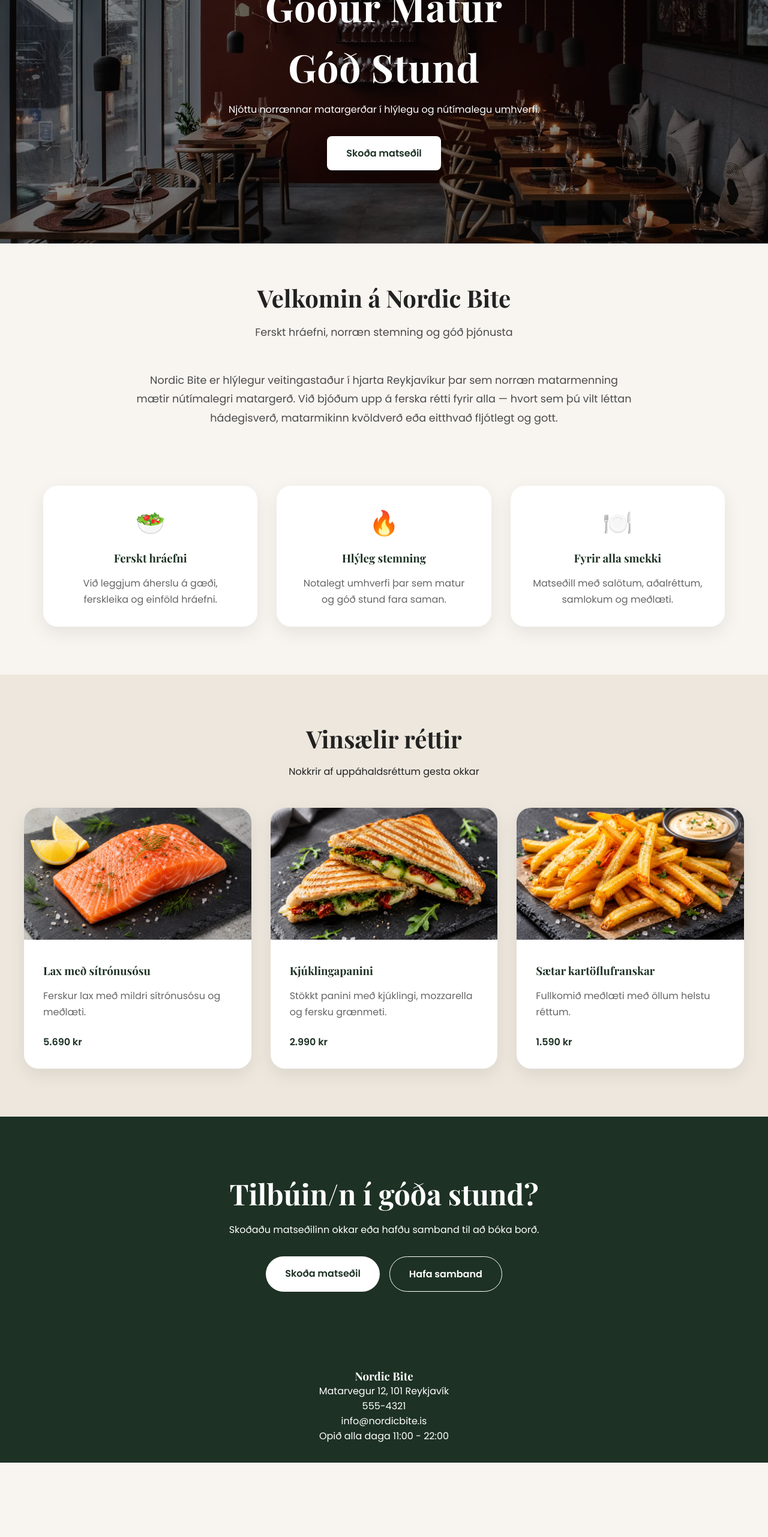
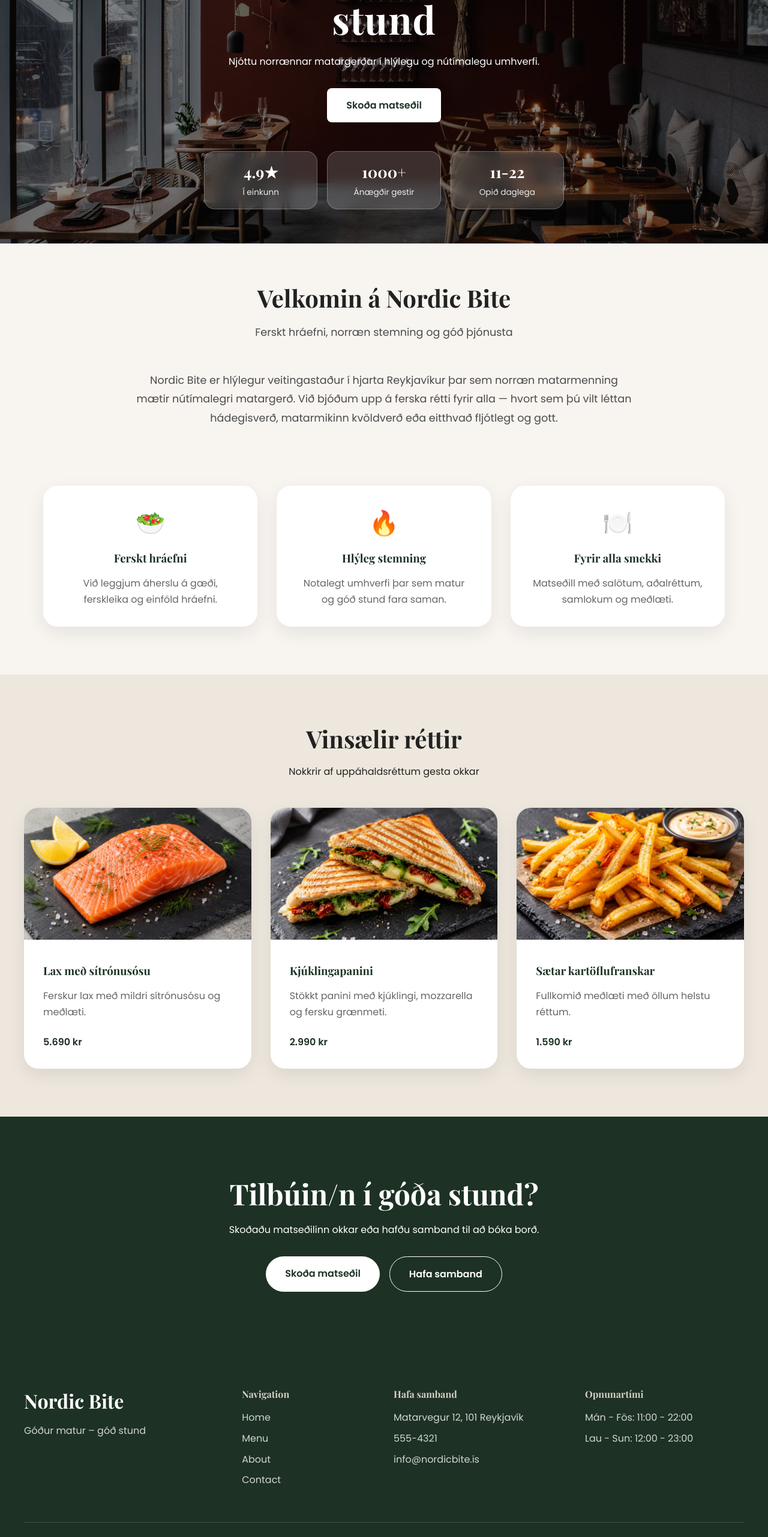
Before and after one commit to elvarfg/Lokaverkefni00, a React (Vite) app in the folder nordic-bites/: page / in a window 1280 px wide. Shown: the part 234-2797 px from the top of the page at 60% size. Before the commit the page ends 2673 px from the top, so only its background shows below. Built offline with nearby package versions, Linux system fonts and the light colour scheme.

Commit message:
footer, hero stats

```diff
--- a/nordic-bites/src/components/Footer.tsx
+++ b/nordic-bites/src/components/Footer.tsx
@@ -1,13 +1,39 @@
+import { Link } from "react-router-dom";
+
 function Footer() {
   return (
     <footer className="footer">
-      <h3>Nordic Bite</h3>
+      <div className="footer-container">
+        <div>
+          <h3>Nordic Bite</h3>
+          <p>Góður matur – góð stund</p>
+        </div>
 
-      <p>Matarvegur 12, 101 Reykjavík</p>
-      <p>555-4321</p>
-      <p>info@nordicbite.is</p>
+        <div>
+          <h4>Navigation</h4>
+          <Link to="/">Home</Link>
+          <Link to="/menu">Menu</Link>
+          <Link to="/about">About</Link>
+          <Link to="/contact">Contact</Link>
+        </div>
 
-      <p>Opið alla daga 11:00 - 22:00</p>
+        <div>
+          <h4>Hafa samband</h4>
+          <p>Matarvegur 12, 101 Reykjavík</p>
+          <p>555-4321</p>
+          <p>info@nordicbite.is</p>
+        </div>
+
+        <div>
+          <h4>Opnunartími</h4>
+          <p>Mán - Fös: 11:00 - 22:00</p>
+          <p>Lau - Sun: 12:00 - 23:00</p>
+        </div>
+      </div>
+
+      <div className="footer-bottom">
+        <p>© 2026 Nordic Bite. Allur réttur áskilinn.</p>
+      </div>
     </footer>
   );
 }
--- a/nordic-bites/src/components/Hero.tsx
+++ b/nordic-bites/src/components/Hero.tsx
@@ -4,17 +4,32 @@ function Hero() {
   return (
     <section className="hero">
       <div className="hero-content">
-        <h2>Góður Matur</h2>
-        <h2>Góð Stund</h2>
+        <h2>Góður matur – góð stund</h2>
 
         <p>
-          Njóttu norrænnar matargerðar í hlýlegu
-          og nútímalegu umhverfi.
+          Njóttu norrænnar matargerðar í hlýlegu og nútímalegu umhverfi.
         </p>
 
         <Link to="/menu" className="hero-button">
           Skoða matseðil
         </Link>
+
+        <div className="hero-stats">
+          <div>
+            <strong>4.9★</strong>
+            <span>Í einkunn</span>
+          </div>
+
+          <div>
+            <strong>1000+</strong>
+            <span>Ánægðir gestir</span>
+          </div>
+
+          <div>
+            <strong>11-22</strong>
+            <span>Opið daglega</span>
+          </div>
+        </div>
       </div>
     </section>
   );
--- a/nordic-bites/src/styles/global.css
+++ b/nordic-bites/src/styles/global.css
@@ -266,6 +266,71 @@ h4 {
   color: white;
 
   transform: translateY(-2px);
+}
+
+.hero-stats {
+  display: grid;
+  grid-template-columns: repeat(3, 1fr);
+  gap: 1rem;
+
+  margin-top: 3rem;
+}
+
+.hero-stats div {
+  padding: 1rem;
+
+  background: rgba(255, 255, 255, 0.16);
+
+  border: 1px solid rgba(255, 255, 255, 0.25);
+  border-radius: 18px;
+
+  backdrop-filter: blur(10px);
+
+  animation: floatSoft 4s ease-in-out infinite;
+}
+
+.hero-stats div:nth-child(2) {
+  animation-delay: 0.4s;
+}
+
+.hero-stats div:nth-child(3) {
+  animation-delay: 0.8s;
+}
+
+.hero-stats strong {
+  display: block;
+
+  margin-bottom: 0.25rem;
+
+  font-family: "Playfair Display", serif;
+  font-size: 1.6rem;
+}
+
+.hero-stats span {
+  font-size: 0.85rem;
+  opacity: 0.9;
+}
+
+@keyframes floatSoft {
+  0%,
+  100% {
+    transform: translateY(0);
+  }
+
+  50% {
+    transform: translateY(-8px);
+  }
+}
+
+@media (max-width: 768px) {
+  .hero-stats {
+    grid-template-columns: 1fr;
+    margin-top: 2rem;
+  }
+
+  .hero-stats div {
+    animation: none;
+  }
 }
 
 /* Section title */
@@ -817,12 +882,88 @@ button {
 /* Footer */
 
 .footer {
-  padding: 2rem;
-
   background: #1d3124;
   color: white;
 
+  padding: 4rem 2rem 1.5rem;
+}
+
+.footer-container {
+  display: grid;
+  grid-template-columns: 1.5fr 1fr 1.3fr 1.2fr;
+  gap: 2rem;
+
+  max-width: 1200px;
+  margin: 0 auto;
+}
+
+.footer h3 {
+  margin-bottom: 1rem;
+
+  font-size: 2rem;
+}
+
+.footer h4 {
+  margin-bottom: 1rem;
+
+  color: #d7d0c5;
+}
+
+.footer p,
+.footer a {
+  display: block;
+
+  margin-bottom: 0.6rem;
+
+  color: rgba(255, 255, 255, 0.8);
+
+  text-decoration: none;
+}
+
+.footer a {
+  transition: 0.3s ease;
+}
+
+.footer a:hover {
+  color: white;
+
+  transform: translateX(4px);
+}
+
+.footer-bottom {
+  max-width: 1200px;
+  margin: 3rem auto 0;
+  padding-top: 1.5rem;
+
+  border-top: 1px solid rgba(255, 255, 255, 0.15);
+
   text-align: center;
+}
+
+.footer-bottom p {
+  margin-bottom: 0;
+
+  font-size: 0.9rem;
+}
+
+@media (max-width: 900px) {
+  .footer-container {
+    grid-template-columns: 1fr 1fr;
+  }
+}
+
+@media (max-width: 600px) {
+  .footer-container {
+    grid-template-columns: 1fr;
+  }
+
+  .footer {
+    text-align: center;
+  }
+
+  .footer a:hover {
+    transform: none;
+  }
 }
 
 /* 404 */
```
Also changed, not shown: nordic-bites/src/components/Footer copy.tsx (added, +15 -0 lines), nordic-bites/src/components/Hero copy.tsx (added, +23 -0 lines).
